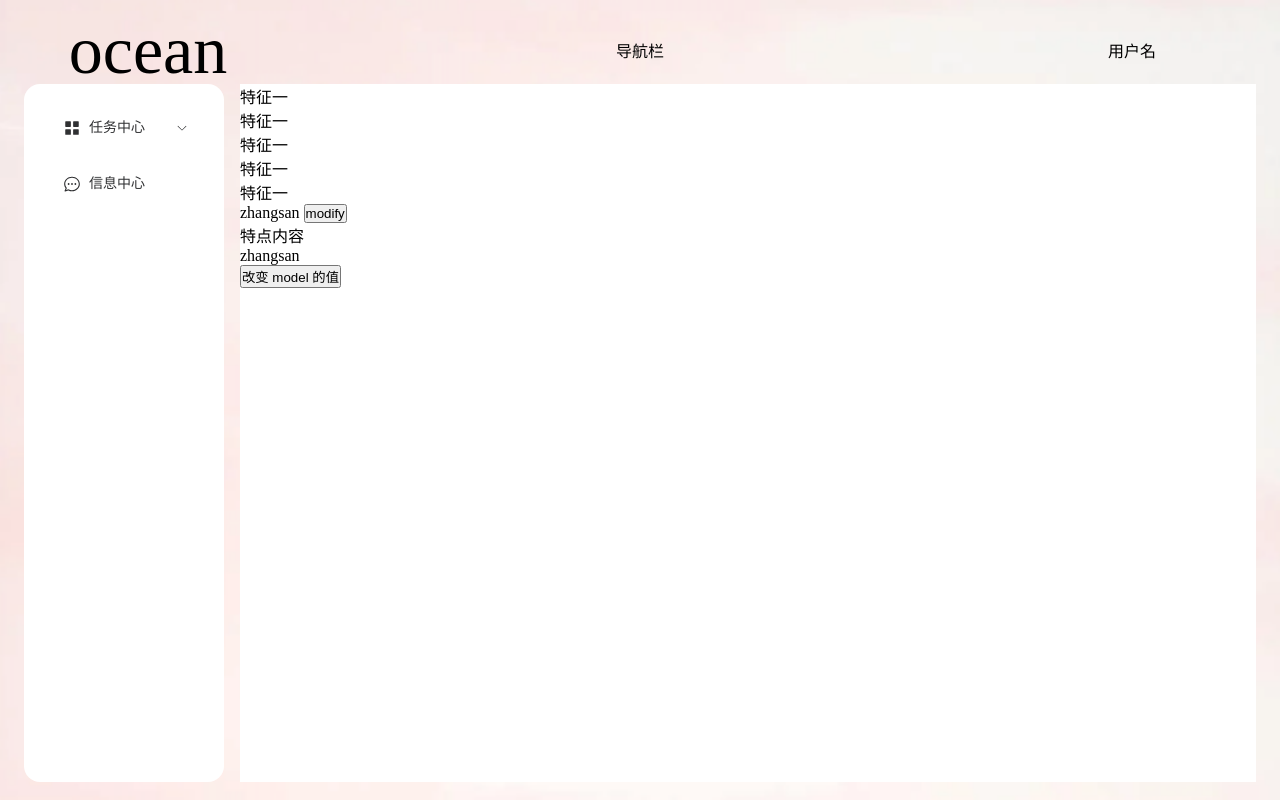
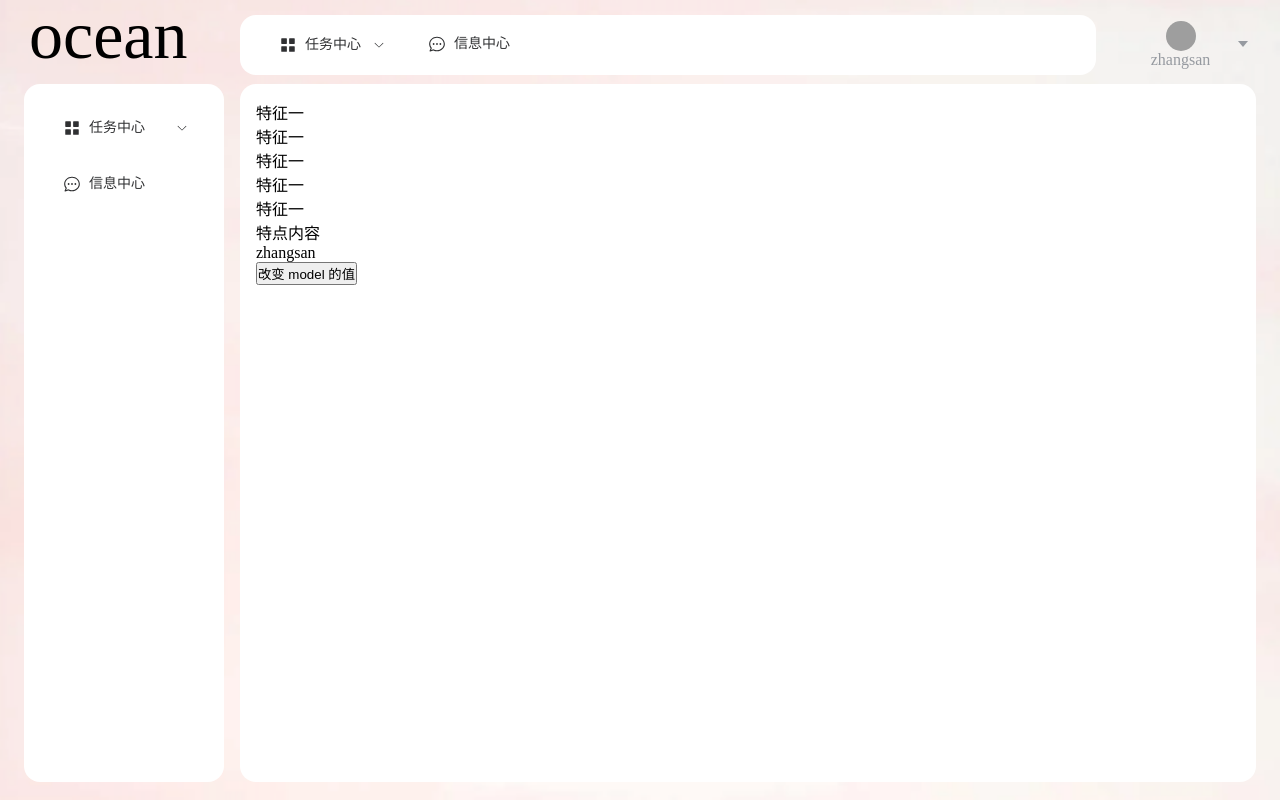
Before and after one commit to jeff-jayden/ocean, a Vue app: page /feature in a window 1280 px wide. Built offline with nearby package versions, Linux system fonts and the light colour scheme; grey boxes are pictures that could not be loaded; some icons are missing.

Commit message:
feat: 对 header 组件增加内容以及改造

```diff
--- a/src/components/header.vue
+++ b/src/components/header.vue
@@ -4,12 +4,87 @@
       <div class="img"></div>
       <div class="title">ocean</div>
     </div>
-    <div class="header-center">导航栏</div>
-    <div class="header-right">用户名</div>
+    <div class="header-center">
+      <el-menu mode="horizontal" @select="handelSelect">
+        <template v-for="(item, index) in menu">
+          <el-sub-menu v-if="item.children">
+            <template #title>
+              <el-icon>
+                <component :is="item.icon"></component>
+              </el-icon>
+              <span>{{ item.label }}</span>
+            </template>
+            <el-menu-item-group>
+              <div v-for="(child, index) in item.children">
+                <el-menu-item :index="child.route">{{
+                  child.label
+                }}</el-menu-item>
+              </div>
+            </el-menu-item-group>
+          </el-sub-menu>
+          <el-menu-item v-else :index="item.route">
+            <el-icon>
+              <component :is="item.icon"></component>
+            </el-icon>
+            <template #title>
+              <span>{{ item.label }}</span>
+            </template>
+          </el-menu-item>
+        </template>
+      </el-menu>
+    </div>
+    <div class="header-right">
+      <el-popover effect="light">
+        <template #reference>
+          <div class="popover-content">
+            <div class="username">
+              <img :src="avatar" width="30px" height="30px" class="avatar" />
+              <div>{{ username }}</div>
+            </div>
+            <div class="arrow">
+              <el-icon><CaretBottom /></el-icon>
+            </div>
+          </div>
+        </template>
+        <el-popconfirm title="确定退出登录吗?">
+          <template #reference>
+            <div class="content">退出登录</div>
+          </template>
+        </el-popconfirm>
+      </el-popover>
+    </div>
   </div>
 </template>
 
-<script setup></script>
+<script setup>
+import { CaretBottom } from '@element-plus/icons-vue';
+import { computed, onMounted } from 'vue';
+import { useStore } from 'vuex';
+import { useRouter } from 'vue-router';
+import menu from '@/api/menu/index.js';
+
+const store = useStore();
+const router = useRouter();
+
+// 通过计算属性获取用户名
+const username = computed(() => store.state.userStore.name);
+// 通过计算属性获取用户头像
+const avatar = computed(() => store.state.userStore.avatar);
+
+const handelSelect = (routeName) => {
+  router.push({
+    name: routeName,
+  });
+};
+
+onMounted(() => {
+  store.dispatch('userStore/fetchAndSetUsername', 'zhangsan');
+  store.dispatch(
+    'userStore/fetchAndSetAvatar',
+    'https://raw.githubusercontent.com/jeff-jayden/logo_of_mine/master/assets/blog/avater.jpg'
+  );
+});
+</script>
 
 <style scoped>
 .header {
@@ -19,7 +94,11 @@
   align-items: center;
 
   .header-left {
-    width: 248px;
+    width: 216px;
+    display: flex;
+    align-items: center;
+    padding-left: 5px;
+    padding-bottom: 30px;
 
     .title {
       font-weight: 500;
@@ -33,11 +112,63 @@
     flex: 1;
     display: flex;
     align-items: center;
-    justify-content: center;
+    justify-content: start;
+    padding-bottom: 10px;
+
+    & :deep(.el-menu) {
+      border-radius: 16px;
+      padding: 16px;
+      width: 100%;
+      border-bottom: none;
+
+      & .el-menu-item.is-active,
+      .el-sub-menu__title {
+        border-bottom: none;
+      }
+    }
   }
 
   .header-right {
-    width: 248px;
+    width: 110px;
+    display: flex;
+    align-items: center;
+    justify-content: center;
+    padding: 5px;
+    border-radius: 24px;
+    margin-left: 50px;
+    margin-bottom: 10px;
+    &:hover {
+      cursor: pointer;
+    }
+
+    .popover-content {
+      display: flex;
+      color: #969aa0;
+
+      .username {
+        display: flex;
+        align-items: center;
+        justify-content: center;
+        flex-direction: column;
+      }
+
+      .arrow {
+        margin-left: 25px;
+        display: flex;
+        align-items: center;
+        padding-bottom: 5px;
+      }
+    }
+
+    .avatar {
+      border-radius: 50%;
+    }
+  }
+}
+
+.el-popover {
+  .content {
+    padding: 4px;
     display: flex;
     align-items: center;
     justify-content: center;
--- a/src/feature/component/feature-content.vue
+++ b/src/feature/component/feature-content.vue
@@ -1,7 +1,9 @@
 <template>
-  <div class="content">特点内容</div>
-  <div>{{ model }}</div>
-  <button @click="changeModel">改变 model 的值</button>
+  <div class="content">
+    特点内容
+    <div>{{ model }}</div>
+    <button @click="changeModel">改变 model 的值</button>
+  </div>
 </template>
 
 <script setup>
--- a/src/feature/feature.vue
+++ b/src/feature/feature.vue
@@ -5,8 +5,6 @@
     <div>特征一</div>
     <div>特征一</div>
     <div>特征一</div>
-    {{ count }}
-    <button @click="handleAdd">modify</button>
     <feature-content
       :model-value="modelValue"
       @update:model-value="handleChange"
@@ -21,17 +19,11 @@ import FeatureContent from '@/feature/component/feature-content.vue';
 
 const store = useStore();
 
-const count = computed(() => store.state.user.name);
-
 const modelValue = ref('zhangsan');
 
 const handleChange = (val) => {
   console.log(val);
   modelValue.value = val;
-};
-
-const handleAdd = () => {
-  store.commit('modify');
 };
 </script>
 
--- a/src/message/message.vue
+++ b/src/message/message.vue
@@ -1,5 +1,48 @@
-<template>message组件</template>
+<template>
+  <div class="message-container">
+    message组件
 
-<script setup></script>
+    <el-button plain @click="centerDialogVisible = true">
+      Click to open the Dialog
+    </el-button>
+
+    <el-button type="primary" style="margin-left: 16px" @click="drawer = true">
+      open
+    </el-button>
+
+    <el-dialog
+      v-model="centerDialogVisible"
+      title="Warning"
+      width="500"
+      align-center
+    >
+      <span>Open the dialog from the center from the screen</span>
+      <template #footer>
+        <div class="dialog-footer">
+          <el-button @click="centerDialogVisible = false">Cancel</el-button>
+          <el-button type="primary" @click="centerDialogVisible = false">
+            Confirm
+          </el-button>
+        </div>
+      </template>
+    </el-dialog>
+
+    <el-drawer
+      v-model="drawer"
+      title="I am the title"
+      :direction="direction"
+      :before-close="handleClose"
+    >
+      <span>Hi, there!</span>
+    </el-drawer>
+  </div>
+</template>
+
+<script setup>
+import { ref } from 'vue';
+
+const centerDialogVisible = ref(false);
+const drawer = ref(false);
+</script>
 
 <style scoped></style>
--- a/src/store/index.js
+++ b/src/store/index.js
@@ -1,24 +1,7 @@
 import { createStore } from 'vuex';
-import UserStore from '@/store/userStore.js';
 import userStore from '@/store/userStore.js';
 
 const store = createStore({
-  state() {
-    return {
-      count: 0,
-      user: {
-        name: 'zhangsan',
-      },
-    };
-  },
-  mutations: {
-    increment(state) {
-      state.count++;
-    },
-    modify(state) {
-      state.user.name = 'lisi';
-    },
-  },
   modules: {
     userStore,
   },
--- a/src/store/userStore.js
+++ b/src/store/userStore.js
@@ -1,12 +1,30 @@
+import { mutations } from '@/utils/util.js';
+
+const state = {
+  name: '',
+  avatar: '',
+};
+
 const userStore = {
-  state: () => ({
-    name: 'zhangsan',
-    id: '0000001',
-  }),
-
+  namespaced: true,
+  state,
   mutations: {
-    increment(state) {
-      state.name = 'lisi';
+    ...mutations(state),
+  },
+  actions: {
+    // 异步获取并设置用户名的 action（这里只是示例，实际中可能从接口获取等）
+    fetchAndSetUsername({ commit }, payload) {
+      // 假设这里从本地存储获取用户名作为示例（实际情况替换为真实逻辑）
+      if (payload) {
+        commit('name', payload);
+      }
+    },
+    // 异步获取并设置用户头像的 action（同理可替换真实逻辑）
+    fetchAndSetAvatar({ commit }, payload) {
+      // 假设从本地存储获取头像路径示例
+      if (payload) {
+        commit('avatar', payload);
+      }
     },
   },
 };
--- /dev/null
+++ b/src/utils/util.js
@@ -0,0 +1,11 @@
+export const mutations = (states) => {
+  const result = {};
+  for (const key of Object.keys(states)) {
+    result[key] = function (state, payload) {
+      state[key] = payload;
+    };
+  }
+  return result;
+};
+
+export default mutations;
--- a/src/views/home-page.vue
+++ b/src/views/home-page.vue
@@ -1,6 +1,6 @@
 <template>
   <div class="container">
-    <Header></Header>
+    <Header />
     <div class="content">
       <Aside />
       <div class="view-content">
@@ -31,6 +31,8 @@ import Header from '@/components/header.vue';
     .view-content {
       flex: 1;
       background: #fff;
+      border-radius: 16px;
+      padding: 16px;
     }
   }
 }
```
Also changed, not shown: 1 other file (tests, documents, lock files or other folders).
